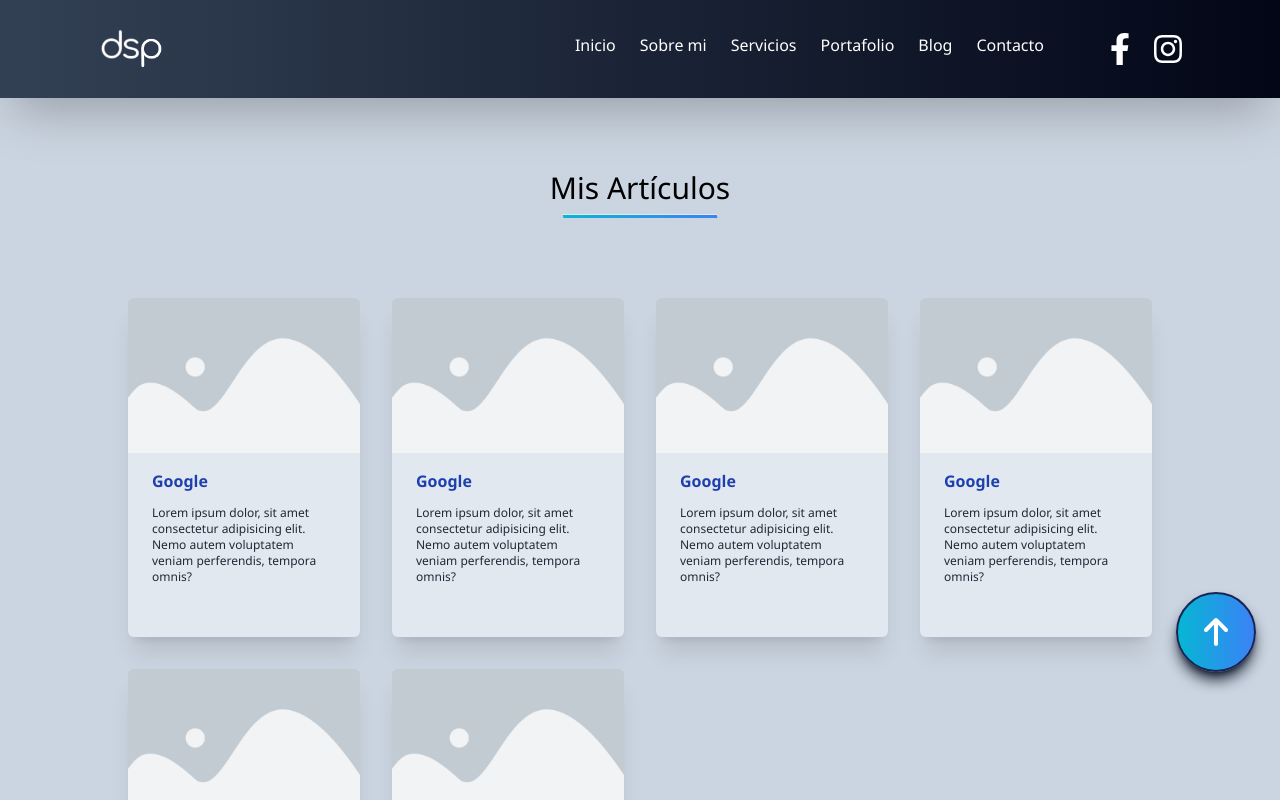
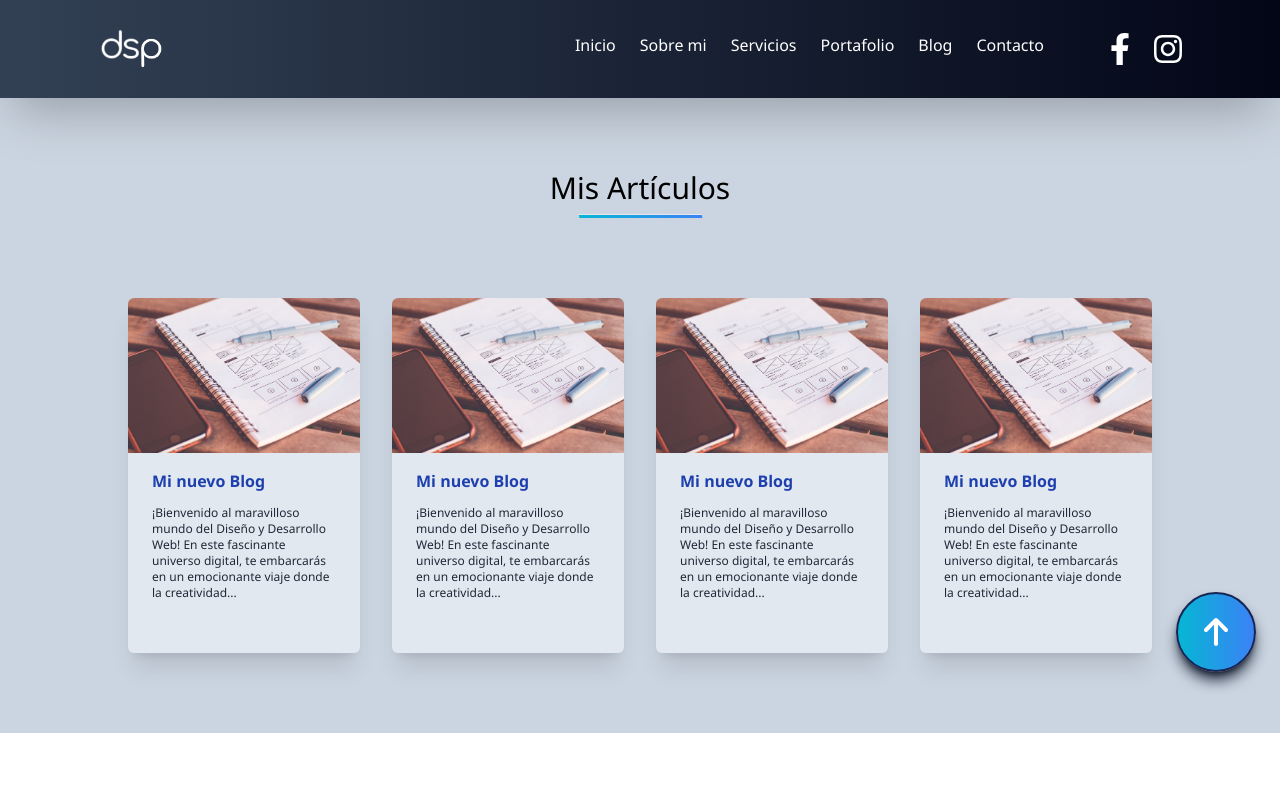
Before and after one commit to dspwebstudiomx/reacttailwindcss, a React (Vite) app: page /blog in a window 1280 px wide. Shown: the top 800 px of the page. Built offline with nearby package versions, Linux system fonts and the light colour scheme.

Commit message:
editting blog cards

```diff
--- a/src/components/BlogCard.jsx
+++ b/src/components/BlogCard.jsx
@@ -2,14 +2,15 @@ import { Link } from 'react-router-dom'
 import PropTypes from 'prop-types'
 import 'animate.css';
 
-const BlogCard = ({ imageCard, TitleCard, TextCard, href }) => {
+
+const BlogCard = ({ imagen, titulo, extracto, href, id }) => {
   return (
-    <Link to={href}>
-      <div className="mx-auto border-1 border-gray-400 rounded-md shadow-xl animate__animated animate__flipInY">
-        <img src={imageCard} alt="image" className="rounded-t-md" />
-        <div className="px-6 py-4 bg-slate-200 flex flex-col gap-3 rounded-b-md">
-          <h3 className='text- tlgext-pretty font-semibold text-blue-800'>{TitleCard}</h3>
-          <p className='text-xs text-gray-800'>{TextCard}</p>
+    <Link to={href} key={id}>
+      <div className="mx-auto border-1 border-gray-400 rounded-md shadow-xl animate__animated animate__flipInY flex h-[200px] w-[75vw] sm:flex-col sm:w-[100%] sm:h-auto">
+        <img src={imagen} alt="image" className="rounded-t-md w-1/2 sm:w-full object-cover" />
+        <div className="px-6 py-4 bg-slate-200 flex flex-col gap-3 rounded-b-md ">
+          <h3 className='text- tlgext-pretty font-semibold text-blue-800'>{titulo}</h3>
+          <p className='text-xs text-gray-800'>{extracto}</p>
           <br />
         </div>
       </div>
@@ -17,9 +18,10 @@ const BlogCard = ({ imageCard, TitleCard, TextCard, href }) => {
   )
 }
 BlogCard.propTypes = {
-  imageCard: PropTypes.string,
-  TitleCard: PropTypes.string,
-  TextCard: PropTypes.string,
+  id: PropTypes.number,
+  imagen: PropTypes.string,
+  titulo: PropTypes.string,
+  extracto: PropTypes.string,
   href: PropTypes.string
 };
 
--- a/src/components/Templates/PageTemplate.jsx
+++ b/src/components/Templates/PageTemplate.jsx
@@ -13,10 +13,10 @@ const PageTemplate = ({ children, id, TituloPrincipal, background }) => {
         <Navbar />
       </header>
       <main id="inicio">
-        <Section id={id} className={`mx-auto p-10 ${background}`}>
-          <h1 className="text-3xl mx-auto text-center mb-2">{TituloPrincipal}</h1>
-          <hr className='h-1 bg-gradient-to-r from-cyan-500 to-blue-500 w-[12%] skew-x-12 mb-20 mx-auto text-center' />
+        <Section id={id} className={`mx-auto ${background}`}>
           <Container>
+            <h1 className="text-3xl mx-auto text-center mb-2">{TituloPrincipal}</h1>
+            <hr className='h-1 bg-gradient-to-r from-cyan-500 to-blue-500 w-[12%] skew-x-12 mb-20 mx-auto text-center' />
             {children}
           </Container>
         </Section>
--- a/src/data.js
+++ b/src/data.js
@@ -14,6 +14,7 @@ import EquityClaimsLuxBgImage from "./assets/Images/EquityClaimsLuxSite.webp";
 import EquityClaimsItaliaBgImage from "./assets/Images/EquityClaimsItaliaSite.webp";
 import PasionesdelAlmaBgImage from "./assets/Images/MezcalPasionesSite.webp";
 import SiaraEstudioBgImage from "./assets/Images/SiaraEventosSite.webp";
+import Blog1Image from "../src/assets/Images/Blog/Articulos/blog1.jpg";
 
 export const servicios = [
   {
@@ -108,3 +109,34 @@ export const clientes = [
     logo: SiaraEstudioLogo,
   },
 ];
+
+export const articulosBlog = [
+  {
+    id: 1,
+    titulo: "Mi nuevo Blog",
+    extracto:
+      "¡Bienvenido al maravilloso mundo del Diseño y Desarrollo Web! En este fascinante universo digital, te embarcarás en un emocionante viaje donde la creatividad...",
+    imagen: Blog1Image,
+  },
+  {
+    id: 2,
+    titulo: "Mi nuevo Blog",
+    extracto:
+      "¡Bienvenido al maravilloso mundo del Diseño y Desarrollo Web! En este fascinante universo digital, te embarcarás en un emocionante viaje donde la creatividad...",
+    imagen: Blog1Image,
+  },
+  {
+    id: 3,
+    titulo: "Mi nuevo Blog",
+    extracto:
+      "¡Bienvenido al maravilloso mundo del Diseño y Desarrollo Web! En este fascinante universo digital, te embarcarás en un emocionante viaje donde la creatividad...",
+    imagen: Blog1Image,
+  },
+  {
+    id: 4,
+    titulo: "Mi nuevo Blog",
+    extracto:
+      "¡Bienvenido al maravilloso mundo del Diseño y Desarrollo Web! En este fascinante universo digital, te embarcarás en un emocionante viaje donde la creatividad...",
+    imagen: Blog1Image,
+  },
+];
--- a/src/pages/Blog.jsx
+++ b/src/pages/Blog.jsx
@@ -1,52 +1,18 @@
 import PageTemplate from "../components/Templates/PageTemplate"
 import Container from "../components/Templates/Container"
-import Placeholder from "../assets/Images/Placeholder.webp"
 import BlogCard from "../components/BlogCard"
+import { articulosBlog } from "../data"
 
 const Blog = () => {
   return (
     <PageTemplate id="blog" TituloPrincipal={'Mis Artículos'} background={"bg-slate-300"}>
-      <Container className={'grid grid-cols-2 md:grid-cols-4 mt-20 gap-8 justify-center align-middle'}>
-        <BlogCard
-          imageCard={Placeholder}
-          href={'https://google.com'}
-          TitleCard={'Google'}
-          TextCard={'Lorem ipsum dolor, sit amet consectetur adipisicing elit. Nemo autem voluptatem veniam perferendis, tempora omnis?'}
-        />
-        <BlogCard
-          imageCard={Placeholder}
-          href={'https://google.com'}
-          TitleCard={'Google'}
-          TextCard={'Lorem ipsum dolor, sit amet consectetur adipisicing elit. Nemo autem voluptatem veniam perferendis, tempora omnis?'}
-        />
-        <BlogCard
-          imageCard={Placeholder}
-          href={'https://google.com'}
-          TitleCard={'Google'}
-          TextCard={'Lorem ipsum dolor, sit amet consectetur adipisicing elit. Nemo autem voluptatem veniam perferendis, tempora omnis?'}
-        />
-        <BlogCard
-          imageCard={Placeholder}
-          href={'https://google.com'}
-          TitleCard={'Google'}
-          TextCard={'Lorem ipsum dolor, sit amet consectetur adipisicing elit. Nemo autem voluptatem veniam perferendis, tempora omnis?'}
-        />
-        <BlogCard
-          imageCard={Placeholder}
-          href={'https://google.com'}
-          TitleCard={'Google'}
-          TextCard={'Lorem ipsum dolor, sit amet consectetur adipisicing elit. Nemo autem voluptatem veniam perferendis, tempora omnis?'}
-        />
-        <BlogCard
-          imageCard={Placeholder}
-          href={'https://google.com'}
-          TitleCard={'Google'}
-          TextCard={'Lorem ipsum dolor, sit amet consectetur adipisicing elit. Nemo autem voluptatem veniam perferendis, tempora omnis?'}
-        />
-
+      <Container className={'grid grid-cols-1 md:grid-cols-4 mt-20 gap-8 justify-center align-middle'}>
+        {articulosBlog.map((articulo) => {
+          return (
+            <BlogCard key={articulo.id} imagen={articulo.imagen} href={'https://google.com'} titulo={articulo.titulo} extracto={articulo.extracto} />
+          )
+        })}
       </Container>
-      <p></p>
-
     </PageTemplate>
   )
 }
```
Also changed, not shown: src/assets/Images/Blog/Articulos/blog1.jpg (added).
